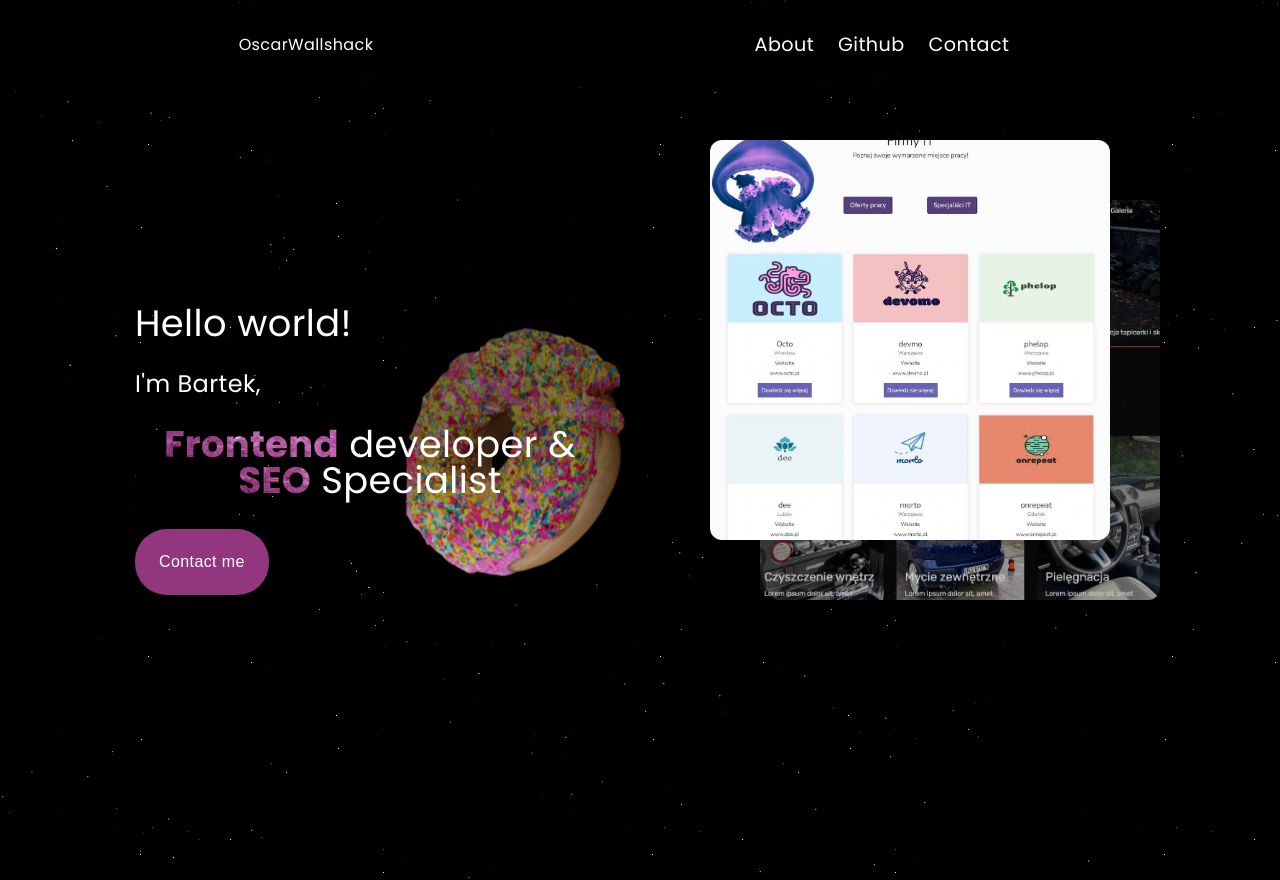
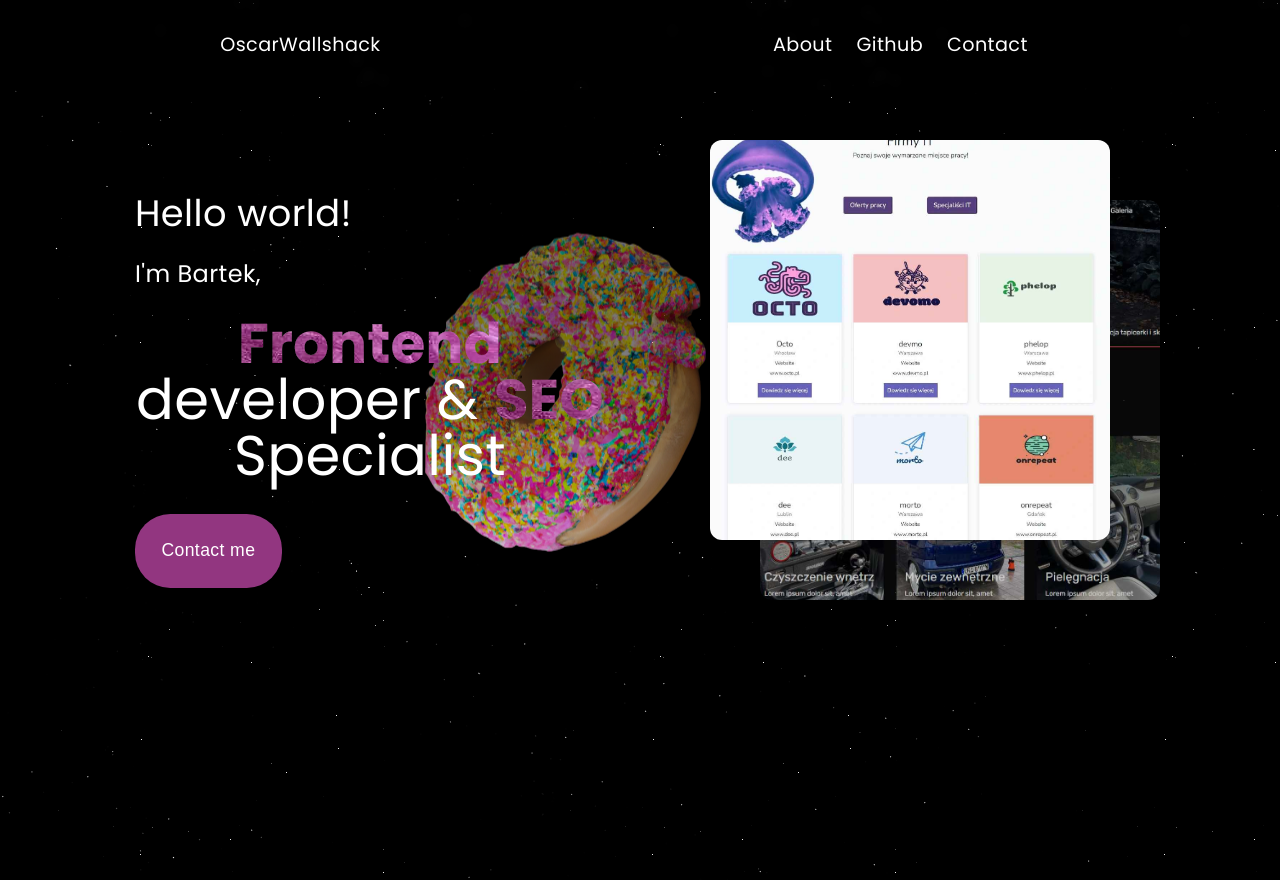
Before and after one commit to oscarwallshack/OscarWallshack.dev, a React (Create React App) app: page / in a window 1280 px wide. Built offline with nearby package versions, Linux system fonts and the light colour scheme; a web font is replaced by a local one.

Commit message:
rwd nav, header, hero

```diff
--- a/src/components/Layout/Header/Header.module.scss
+++ b/src/components/Layout/Header/Header.module.scss
@@ -4,7 +4,7 @@
     height: 90px;
     padding: 0 1.5rem;
     display: flex;
-    justify-content: space-between;
+    justify-content: space-around;
     align-items: center;
     position: relative;
     width: 100%;
@@ -12,15 +12,17 @@
     z-index: 1000;
     transition: all 0.5s ease;
 
-    @include breakpoint(md) {
+    @include breakpoint(sm) {
         padding: 0 3rem;
-        justify-content: space-around;
+        justify-content: space-between;
 
     }
 
     &__menu {
-        @include breakpoint(md) {
-            display: none;
+        display: none;
+
+        @include breakpoint(sm) {
+            display: block;
         }
 
         &__toggle {
--- a/src/components/Layout/Hero/Hero.module.scss
+++ b/src/components/Layout/Hero/Hero.module.scss
@@ -7,19 +7,18 @@
     align-items: center;
     position: relative;
     padding: 0 100px;
-    min-height: 90vh;
     // background-color: $primary;
 
-    @include breakpoint(md) {}
-
+    @include breakpoint(md) {
+        display: flex;
+        flex-wrap: wrap;
+        justify-content: center;
+    }
     @include breakpoint(sm) {
         display: flex;
-        flex-direction: row;
         flex-wrap: wrap;
-        align-content: center;
-        align-items: flex-end;
-        padding: 0;
     }
+
 
     div {
         margin: 50px 20px;
@@ -42,6 +41,15 @@
             letter-spacing: $letterSpacing;
             color: $white;
 
+            @include breakpoint(md) {
+                font-size: $headingH2;
+            }
+
+            @include breakpoint(sm) {
+                font-size: $headingH3;
+            }
+
+
             span {
                 background-image: $pink_background;
                 -webkit-text-stroke: 0.1px rgb(122, 122, 122);
@@ -52,13 +60,7 @@
                 font-weight: bold;
             }
 
-            @include breakpoint(md) {
-                font-size: $headingH2;
-            }
 
-            @include breakpoint(sm) {
-                font-size: $headingH3;
-            }
 
         }
 
@@ -68,9 +70,6 @@
             font-size: $headingH2;
             letter-spacing: $letterSpacing;
 
-            @include breakpoint(md) {
-                font-size: $headingH2;
-            }
 
             @include breakpoint(sm) {
                 font-size: $headingH3;
@@ -93,18 +92,23 @@
         left: 340px;
         mask-image: linear-gradient(to bottom, rgba(0, 0, 0, 0.5) 40%, rgba(0, 0, 0, 0.95) 100%);
 
+        @include breakpoint(lg) {
+            width: 400px;
+            left: 240px;
+        }
 
         @include breakpoint(md) {
             width: 350px;
-
+            left: 240px;
+            top: 10px;
         }
 
         @include breakpoint(sm) {
             width: 250px;
-            left: 120px;
-            top: 10px;
+            left: 240px;
+            top: 100px;
+        }
 
-        }
 
         @keyframes moveUpDown {
             0% {
--- a/src/components/Layout/Hero/Slider/Slider.module.scss
+++ b/src/components/Layout/Hero/Slider/Slider.module.scss
@@ -21,10 +21,21 @@
             &:hover {
                 transform: scale(1.02);
             }
-        @include breakpoint(sm) {
-            width: 250px;
-            height: 250px;
-        }
+
+            @include breakpoint(lg) {
+                width: 350px;
+                height: 350px;
+            }
+
+            @include breakpoint(md) {
+                width: 350px;
+                height: 350px;
+            }
+
+            @include breakpoint(sm) {
+                width: 250px;
+                height: 250px;
+            }
         }
 
         img.backImage {
--- a/src/components/Layout/Nav/Nav.module.scss
+++ b/src/components/Layout/Nav/Nav.module.scss
@@ -1,12 +1,12 @@
 @import '/src/styles/variables.scss';
 
 .nav {
+    display: flex;
     height: 100%;
-    display: none;
     align-items: center;
 
-    @include breakpoint(md) {
-        display: flex;
+    @include breakpoint(sm) {
+        display: none;
     }
 
     ul {
--- a/src/components/UI/Logo/Logo.module.scss
+++ b/src/components/UI/Logo/Logo.module.scss
@@ -11,10 +11,6 @@
         color: $pink_2;
     }
 
-    @include breakpoint(md) {
-        font-size: 1em;
-    }
-
     @include breakpoint(sm) {
         font-size: 16px;
     }
--- a/src/styles/variables.scss
+++ b/src/styles/variables.scss
@@ -53,42 +53,31 @@ a:hover {
 
 // breakpoints
 
-// Small tablets and large smartphones (landscape view)
-$screen-sm-min: 576px;
-
-// Small tablets (portrait view)
-$screen-md-min: 768px;
-
-// Tablets and small desktops
-$screen-lg-min: 992px;
-
-// Large tablets and desktops
-$screen-xl-min: 1200px;
 
 @mixin breakpoint($point) {
     @if $point==xl {
 
-        @media (min-width: $screen-xl-min) {
+        @media (min-width: 1200px) {
             @content;
         }
     }
 
     @else if $point==lg {
 
-        @media (min-width: $screen-lg-min) {
+        @media ((min-width: 992px) and (max-width: 1199px)) {
             @content;
         }
     }
 
     @else if $point==md {
 
-        @media (min-width: $screen-md-min) {
+        @media ((min-width: 768px) and (max-width: 991px)) {
             @content;
         }
     }
 
     @else if $point==sm {
-        @media (max-width: $screen-sm-min) {
+        @media (max-width: 767px) {
             @content;
         }
     }
```
Also changed, not shown: src/App.js (line endings or trailing spaces).
